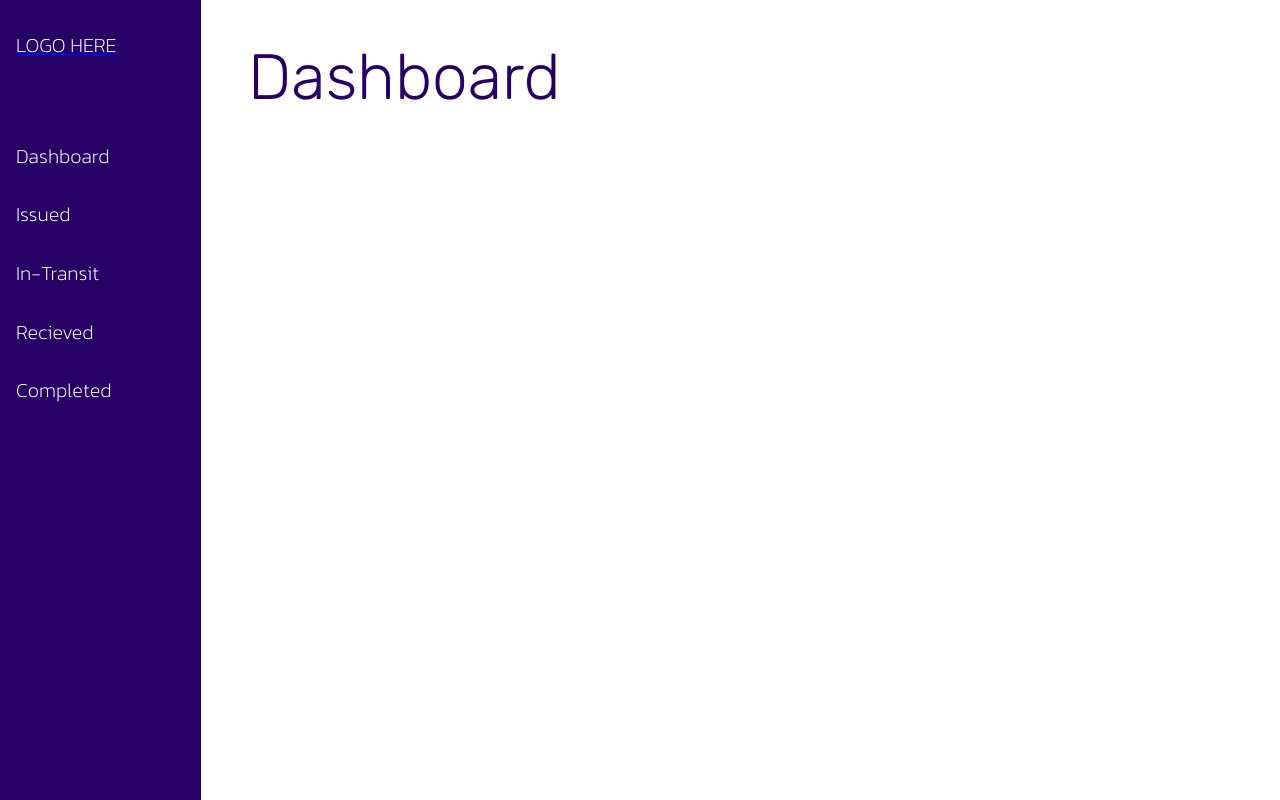
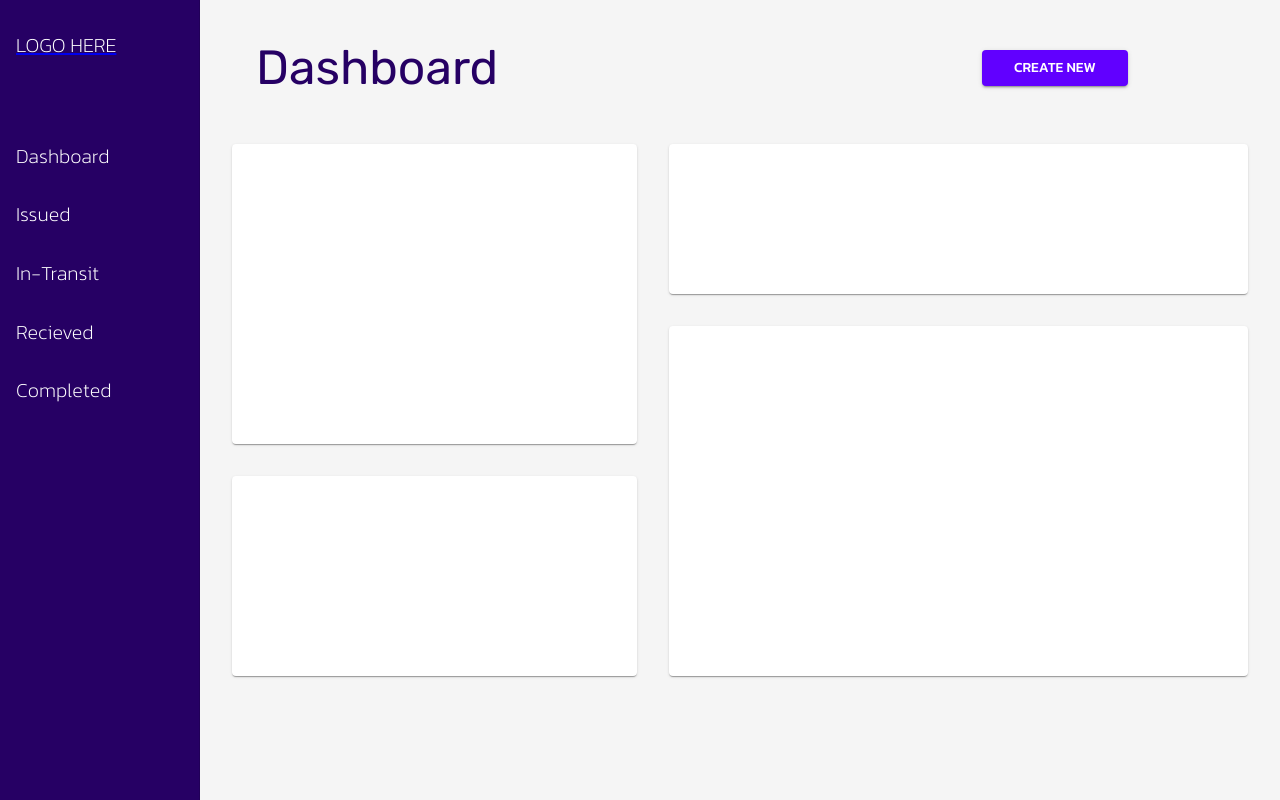
Before and after one commit to Rahik-Sikder/b2bfintech, a React (Create React App) app in the folder b2bfintechs24/: page / in a window 1280 px wide. Built offline with nearby package versions, Linux system fonts and the light colour scheme.

Commit message:
Matched Dashboard to Figma

```diff
--- a/b2bfintechs24/src/App.js
+++ b/b2bfintechs24/src/App.js
@@ -3,6 +3,7 @@ import React from "react";
 import { Route, Routes } from "react-router-dom";
 
 import {
+  CssBaseline,
   ThemeProvider,
 } from "@mui/material";
 
@@ -15,6 +16,7 @@ import theme from "./theme";
 function App() {
   return (
     <ThemeProvider theme={theme}>
+      <CssBaseline />
       <Routes>
         <Route path="/" element={<Dashboard />} />
         <Route path="/login" element={<Login />} />
--- a/b2bfintechs24/src/pages/Dashboard.js
+++ b/b2bfintechs24/src/pages/Dashboard.js
@@ -1,6 +1,14 @@
 import React from "react";
 
-import { Grid, Typography, Box, Container } from "@mui/material";
+import {
+  Grid,
+  Typography,
+  Box,
+  Container,
+  Button,
+  Stack,
+  Paper,
+} from "@mui/material";
 
 import NavigationBar from "../components/NavigationBar";
 
@@ -12,28 +20,76 @@ const Dashboard = () => {
       <Box sx={{ display: "flex" }}>
         <Box
           component="nav"
-          sx={{ width: { sm: drawerWidth }, flexShrink: { sm: 0 }, p:{sm:3}}}
+          sx={{
+            width: { sm: drawerWidth },
+            flexShrink: { sm: 0 },
+            p: { sm: 3 },
+          }}
         >
-          <NavigationBar width={drawerWidth}/>
+          <NavigationBar width={drawerWidth} />
         </Box>
         <Box
           component="main"
           sx={{
             flexGrow: 1,
             width: { sm: `calc(100% - ${drawerWidth}px)` },
+            paddingX: 4,
           }}
         >
-          <Grid container spacing={2}>
-            <Grid item xs={12}>
-              <Box paddingTop={5}>
-                <Typography variant="h1" color="primary.dark" >Dashboard</Typography>
-              </Box>
+          <Container maxWidth="lg" sx={{ marginTop: 5 }}>
+            <Grid container flex={1} alignItems="center" justifyContent="right">
+              <Grid item xs={9}>
+                <Typography variant="h1" color="primary.dark">
+                  Dashboard
+                </Typography>
+              </Grid>
+              <Grid item xs={3}>
+                <Button variant="contained" color="primary" sx={{paddingX: 4}}>
+                  Create New
+                </Button>
+              </Grid>
             </Grid>
-          </Grid>
+          </Container>
+          <MainContent />
         </Box>
       </Box>
     </div>
   );
 };
 
+const MainContent = () => {
+  return (
+    <Grid container sx={{marginTop: 2}} spacing={4}>
+      <Grid item xs={5}>
+        <Stack spacing={4}>
+          <SimplePaper height={300}/>
+          <SimplePaper height={200}/>
+        </Stack>
+      </Grid>
+      <Grid item xs={7}>
+      <Stack spacing={4}>
+          <SimplePaper height={150}/>
+          <SimplePaper height={350}/>
+        </Stack>
+      </Grid>
+    </Grid>
+  );
+};
+
+const SimplePaper = ({height}) => {
+  return (
+    <Paper
+    sx={{
+      height: height,
+      maxWidth: '100%',
+      display: 'flex',
+      justifyContent: 'center',
+      alignItems: 'center',
+    }}
+    >
+
+    </Paper>
+  );
+}
+
 export default Dashboard;
--- a/b2bfintechs24/src/theme.js
+++ b/b2bfintechs24/src/theme.js
@@ -5,7 +5,6 @@ const theme = createTheme({
     palette: {
         primary: {
             main: "#6100FF",
-            light: "#8033FF",
             dark: "#260064",
             contrastText: "FFF"
         },
@@ -14,15 +13,22 @@ const theme = createTheme({
             light: "#33FFC1",
             dark: "#00B27C",
             contrastText: "FFF"
-        }
+        },
+        dark_primary: {
+            main: "#260064",
+            contrastText: "FFF"
+        },
+        background: {
+            default: "#F5F5F5"
+          },
     },
 
     typography: {
         fontFamily: ["Rubik", "Kanit"],
         h1: {
             fontFamily: "Rubik",
-            fontWeight: 300,
-            fontSize: "4rem"
+            fontWeight: 400,
+            fontSize: "3rem"
         },
         h5: {
             fontFamily: "Kanit",
@@ -32,6 +38,13 @@ const theme = createTheme({
     },
 
     components: {
+        MuiButton: {
+            styleOverrides: {
+                root: {
+                    color: '#FFF', // Set text color to white for buttons
+                },
+            },
+        },
         MuiDrawer: {
           styleOverrides: {
             paper: {
@@ -39,7 +52,7 @@ const theme = createTheme({
               color: "#FFF"
             }
           }
-        }
+        },
       }
 });
 
```
